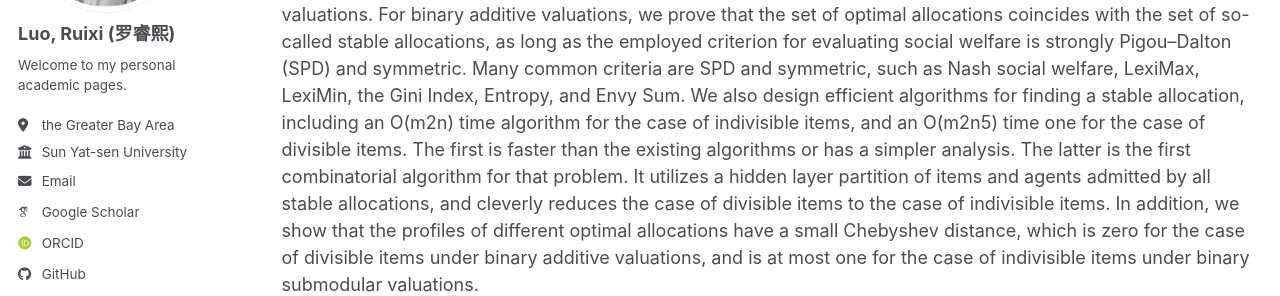
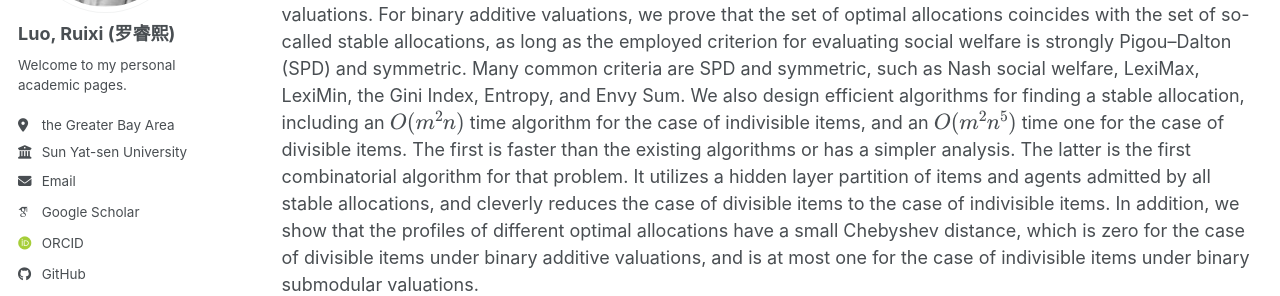
Before and after one commit to Ruixi-Luo/Ruixi-Luo.github.io, a Jekyll site: the page built from _pages/publications.html, in a window 1280 px wide and 900 px high, scrolled down 659 px. Shown: the part 283-579 px from the top of the window. Built offline with Jekyll 4.4.1, drawn with Linux system fonts in a browser that asks for light colours; some web fonts are replaced; a script bundle is joined from its source files by our own code; library files that are not in the unit come from our copies; some of the changed text lies outside the part shown.

Commit message:
Update Pigou.md

```diff
--- a/_publications/Pigou.md
+++ b/_publications/Pigou.md
@@ -3,7 +3,7 @@ title: "Optimal Allocations Under Strongly Pigou–Dalton Criteria: Hidden Layer
 collection: publications
 category: manuscripts
 permalink: /publication/Pigou
-excerpt: 'We investigate optimal social welfare allocations of m items to n agents with binary additive or submodular valuations. For binary additive valuations, we prove that the set of optimal allocations coincides with the set of so-called stable allocations, as long as the employed criterion for evaluating social welfare is strongly Pigou–Dalton (SPD) and symmetric. Many common criteria are SPD and symmetric, such as Nash social welfare, LexiMax, LexiMin, the Gini Index, Entropy, and Envy Sum. We also design efficient algorithms for finding a stable allocation, including an O(m2n) time algorithm for the case of indivisible items, and an O(m2n5) time one for the case of divisible items. The first is faster than the existing algorithms or has a simpler analysis. The latter is the first combinatorial algorithm for that problem. It utilizes a hidden layer partition of items and agents admitted by all stable allocations, and cleverly reduces the case of divisible items to the case of indivisible items. In addition, we show that the profiles of different optimal allocations have a small Chebyshev distance, which is zero for the case of divisible items under binary additive valuations, and is at most one for the case of indivisible items under binary submodular valuations.'
+excerpt: 'We investigate optimal social welfare allocations of m items to n agents with binary additive or submodular valuations. For binary additive valuations, we prove that the set of optimal allocations coincides with the set of so-called stable allocations, as long as the employed criterion for evaluating social welfare is strongly Pigou–Dalton (SPD) and symmetric. Many common criteria are SPD and symmetric, such as Nash social welfare, LexiMax, LexiMin, the Gini Index, Entropy, and Envy Sum. We also design efficient algorithms for finding a stable allocation, including an $$O(m^{2}n)$$ time algorithm for the case of indivisible items, and an $$O(m^{2}n^{5})$$ time one for the case of divisible items. The first is faster than the existing algorithms or has a simpler analysis. The latter is the first combinatorial algorithm for that problem. It utilizes a hidden layer partition of items and agents admitted by all stable allocations, and cleverly reduces the case of divisible items to the case of indivisible items. In addition, we show that the profiles of different optimal allocations have a small Chebyshev distance, which is zero for the case of divisible items under binary additive valuations, and is at most one for the case of indivisible items under binary submodular valuations.'
 date: 2026-2-12
 venue: 'Mathematics'
 paperurl: 'https://Ruixi-Luo.github.io/files/Pigou.pdf'
```
